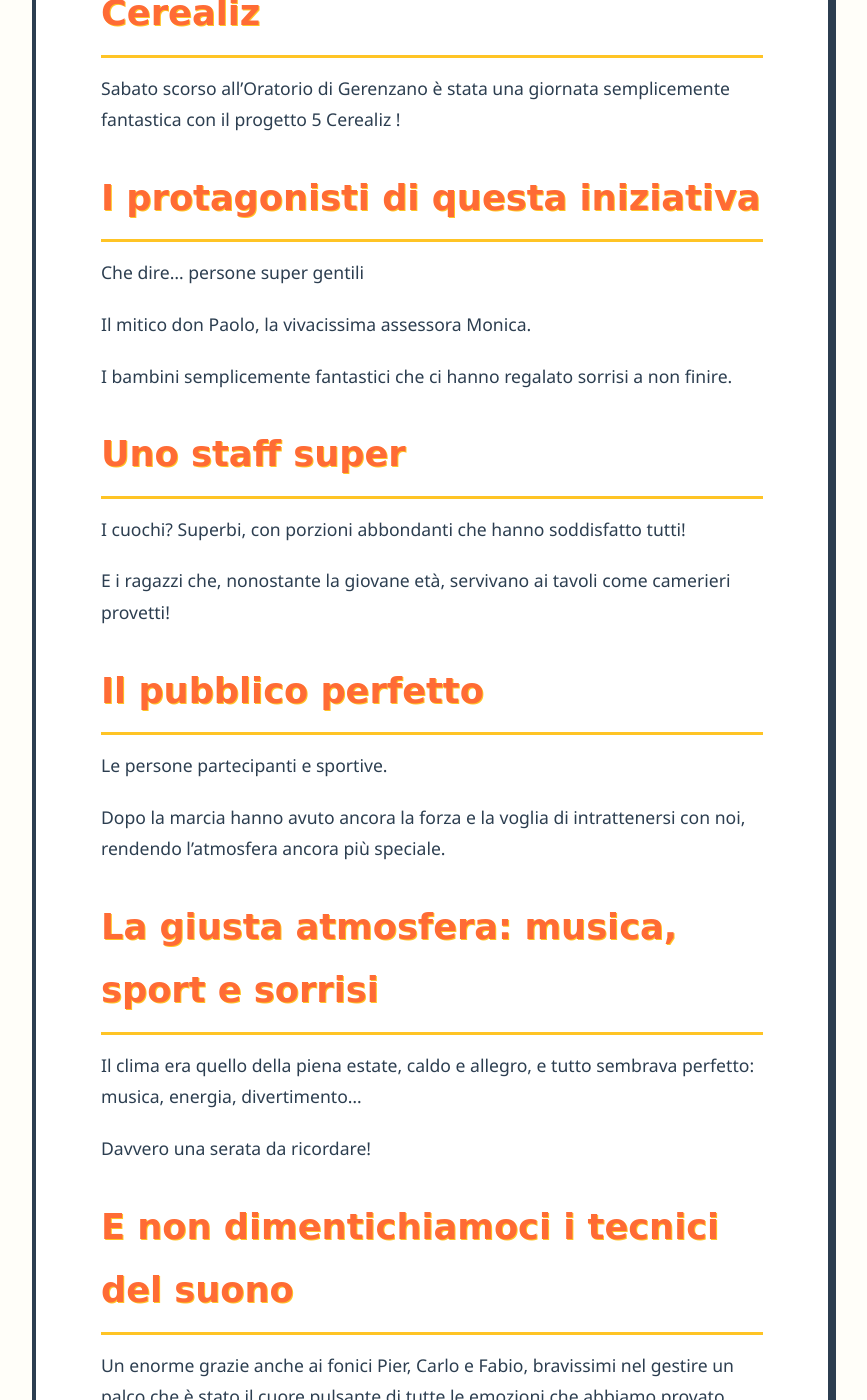
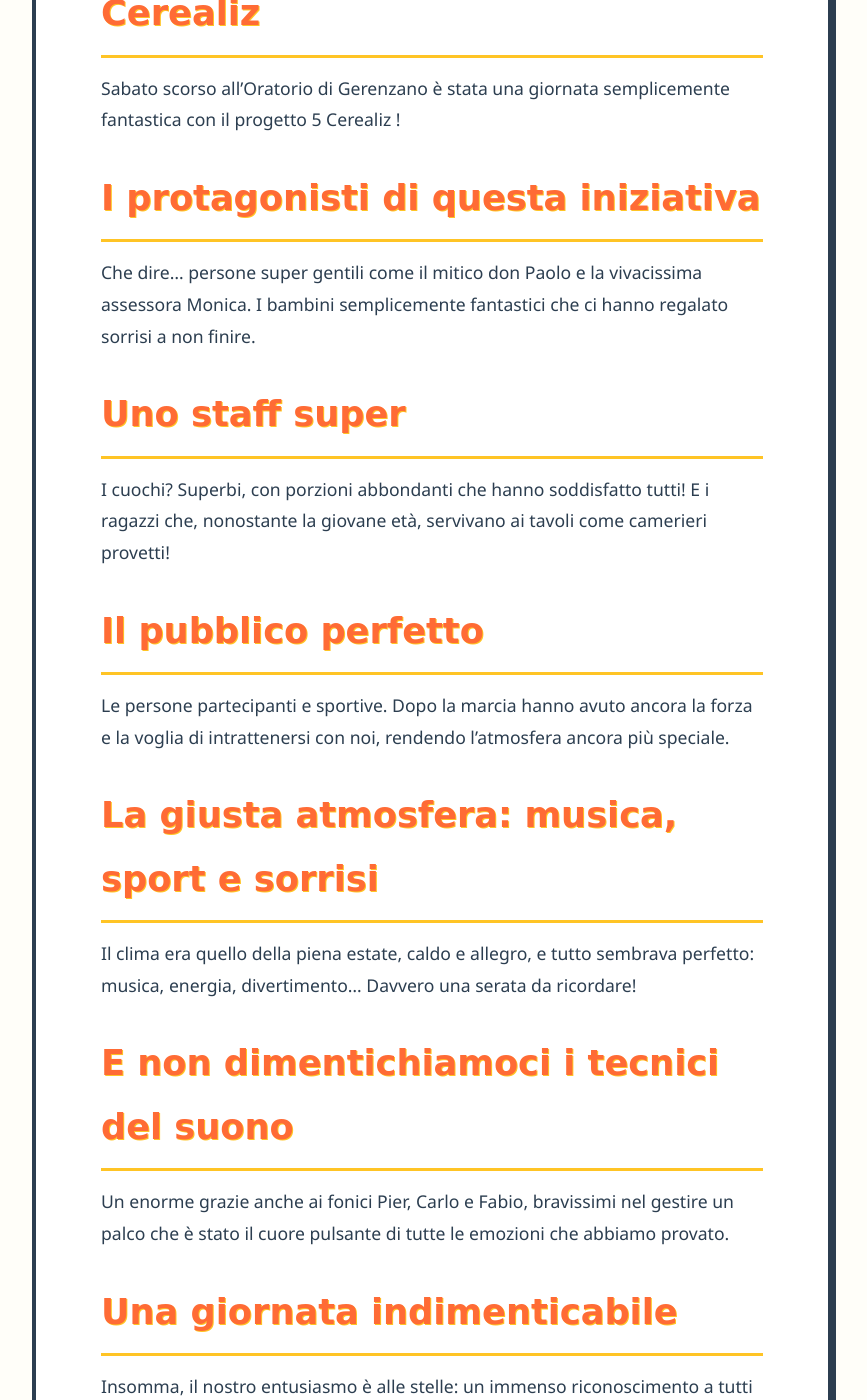
Before and after one commit to thelizberries/blog-5cerealiz, a Jekyll site: the page built from _posts/2025-09-23-5-cerealiz-a-gerenzano-un-esperienza-di-musica-ed-energia-per-salutare-l-estate.md, in a window 1280 px wide and 1400 px high, scrolled down 1067 px. Shown: the whole window, without its empty margins (208-1075 px from the left). Built offline with Jekyll 4.4.1, drawn with Linux system fonts in a browser that asks for light colours; some of the changed text lies outside the part shown.

Commit message:
Fix post date and improve content formatting for clarity

```diff
--- a/_posts/2025-09-23-5-cerealiz-a-gerenzano-un-esperienza-di-musica-ed-energia-per-salutare-l-estate.md
+++ b/_posts/2025-09-23-5-cerealiz-a-gerenzano-un-esperienza-di-musica-ed-energia-per-salutare-l-estate.md
@@ -1,54 +1,38 @@
 ---
 layout: post
 title: "5 Cerealiz a Gerenzano: un'esperienza di musica ed energia per salutare l’estate!"
-date: 2025-09-23
+date: 2025-09-21
 author: 5Cerealiz
 description: "Rivivi con noi il bellissimo appuntamento all'Oratorio di Gerenzano. L'atmosfera estiva, la gentilezza e la partecipazione di tutti hanno reso il nostro evento "
 image: /assets/images/posts/gerenzano.webp
 ---
 
-<!--more-->
 ## Oratorio di Gerenzano e 5 Cerealiz
 Sabato scorso all’Oratorio di Gerenzano è stata una giornata semplicemente fantastica con il progetto 5 Cerealiz !
 
 
-## I protagonisti di questa iniziativa
+<!--more-->
 
 
-Che dire… persone super gentili
-
-Il mitico don Paolo, la vivacissima assessora Monica.
-
+## I protagonisti di questa iniziativa
+Che dire... persone super gentili come il mitico don Paolo e la vivacissima assessora Monica.
 I bambini semplicemente fantastici che ci hanno regalato sorrisi a non finire.
-
 
 ## Uno staff super
 I cuochi? Superbi, con porzioni abbondanti che hanno soddisfatto tutti!
-
-
 E i ragazzi che, nonostante la giovane età, servivano ai tavoli come camerieri provetti!
-
-
 
 ## Il pubblico perfetto
 Le persone partecipanti e sportive.
-
-Dopo la marcia hanno avuto ancora la forza e la voglia di intrattenersi con noi, rendendo l’atmosfera ancora più speciale.
+Dopo la marcia hanno avuto ancora la forza e la voglia di intrattenersi con noi, rendendo l'atmosfera ancora più speciale.
 
 ## La giusta atmosfera: musica, sport e sorrisi
-Il clima era quello della piena estate, caldo e allegro, e tutto sembrava perfetto: musica, energia, divertimento…
-
-Davvero una serata da ricordare!
+Il clima era quello della piena estate, caldo e allegro, e tutto sembrava perfetto: musica, energia, divertimento... Davvero una serata da ricordare!
 
 ## E non dimentichiamoci i tecnici del suono
 Un enorme grazie anche ai fonici Pier, Carlo e Fabio, bravissimi nel gestire un palco che è stato il cuore pulsante di tutte le emozioni che abbiamo provato.
 
 ## Una giornata indimenticabile
-
 Insomma, il nostro entusiasmo è alle stelle: un immenso riconoscimento a tutti per aver reso questo progetto così indimenticabile!
 
-
-
-
-
-Seguici per scoprire altre iniziative come questa.
+Seguici per scoprire altre iniziative incredibili come questa.
```
